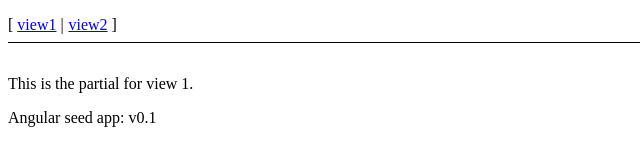
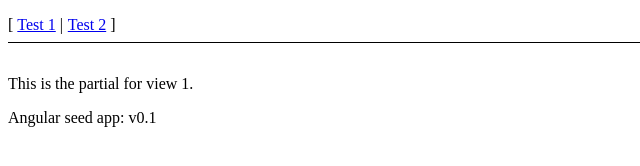
Before and after one commit to jcromity/New, a website: page app/index.html in a window 1280 px wide. Shown: the full height of the page, 0-640 px from the left. Drawn offline with nearby package versions, Linux system fonts and the light colour scheme; some packages are replaced by stand-ins of ours.

Commit message:
Testing text and file update

```diff
--- a/app/index.html
+++ b/app/index.html
@@ -7,8 +7,8 @@
 </head>
 <body>
   <ul class="menu">
-    <li><a href="#/view1">view1</a></li>
-    <li><a href="#/view2">view2</a></li>
+    <li><a href="#/view1">Test 1</a></li>
+    <li><a href="#/view2">Test 2</a></li>
   </ul>
 
   <div ng-view></div>
```
